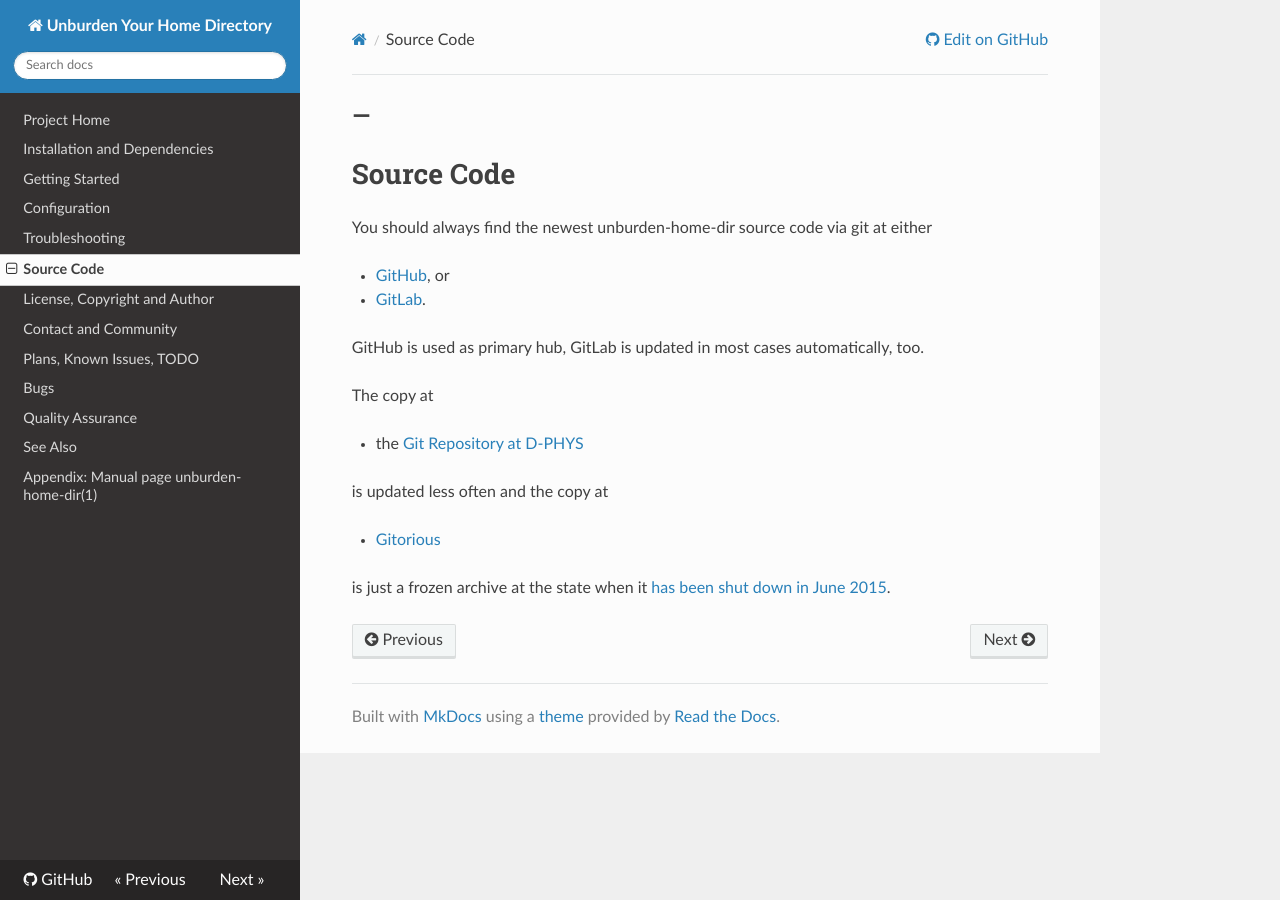
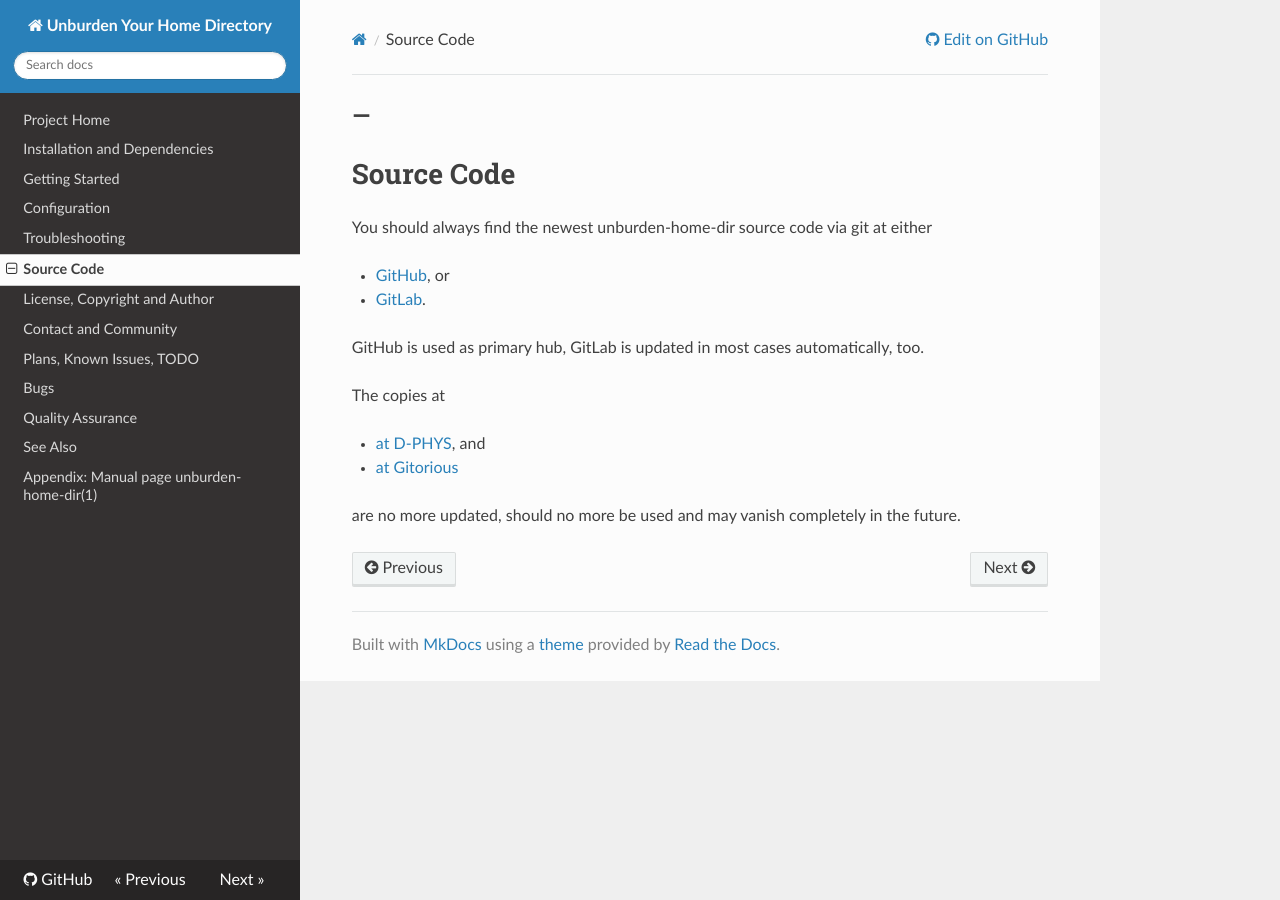
Before and after one commit to xtaran/unburden-home-dir, an MkDocs documentation site: the page built from docs/source-code.md, in a window 1280 px wide. Built offline with MkDocs 1.6.1, drawn with Linux system fonts in a browser that asks for light colours; nearby versions of some CDN libraries; old or Windows-style settings are respelled for this version of MkDocs.

Commit message:
Update list of Git repositories

```diff
--- a/docs/source-code.md
+++ b/docs/source-code.md
@@ -13,13 +13,10 @@ git at either
 GitHub is used as primary hub, GitLab is updated in most cases
 automatically, too.
 
-The copy at
+The copies at
 
-* the [Git Repository at D-PHYS](http://git.phys.ethz.ch/?p=unburden-home-dir.git)
+* [at D-PHYS](http://git.phys.ethz.ch/?p=unburden-home-dir.git), and
+* [at Gitorious](https://gitorious.org/unburden-home-dir/unburden-home-dir.git/)
 
-is updated less often and the copy at
-
-* [Gitorious](https://gitorious.org/unburden-home-dir/unburden-home-dir.git/)
-
-is just a frozen archive at the state when it
-[has been shut down in June 2015](https://about.gitlab.com/2015/03/03/gitlab-acquires-gitorious/).
+are no more updated, should no more be used and may vanish completely
+in the future.
```
Also changed, not shown: 2 other files.
